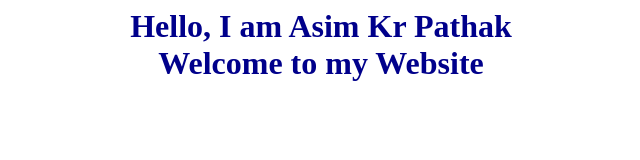
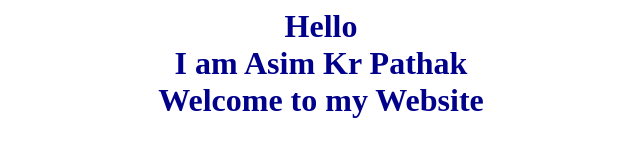
Before and after one commit to asimpathak/asimpathak.github.io, a plain HTML site: page index.html in a window 1280 px wide. Shown: the whole page, without its empty margins (319-959 px from the left). Drawn offline with Linux system fonts and the light colour scheme.

Commit message:
Update index.html

```diff
--- a/index.html
+++ b/index.html
@@ -1,7 +1,9 @@
 <html>
   <body>
     <h1 style="color:darkblue;text-align:center">
-	Hello, I am Asim Kr Pathak
+	Hello
+	<br>
+	 I am Asim Kr Pathak
 	<br>
   	Welcome to my Website
 	</h1>
```
